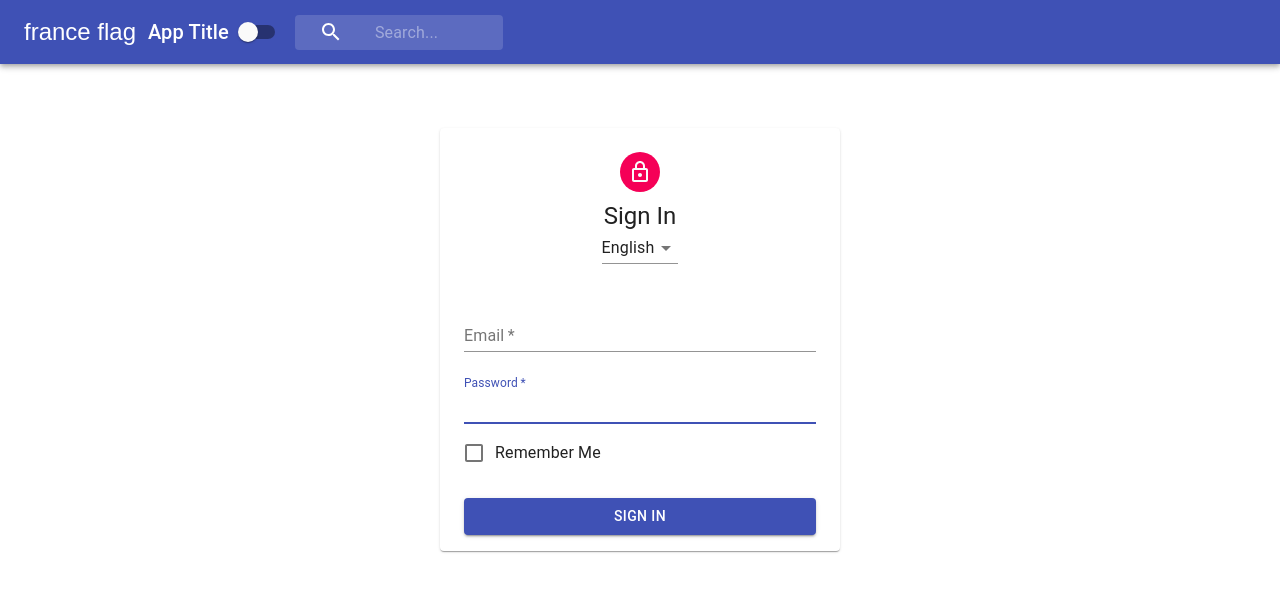
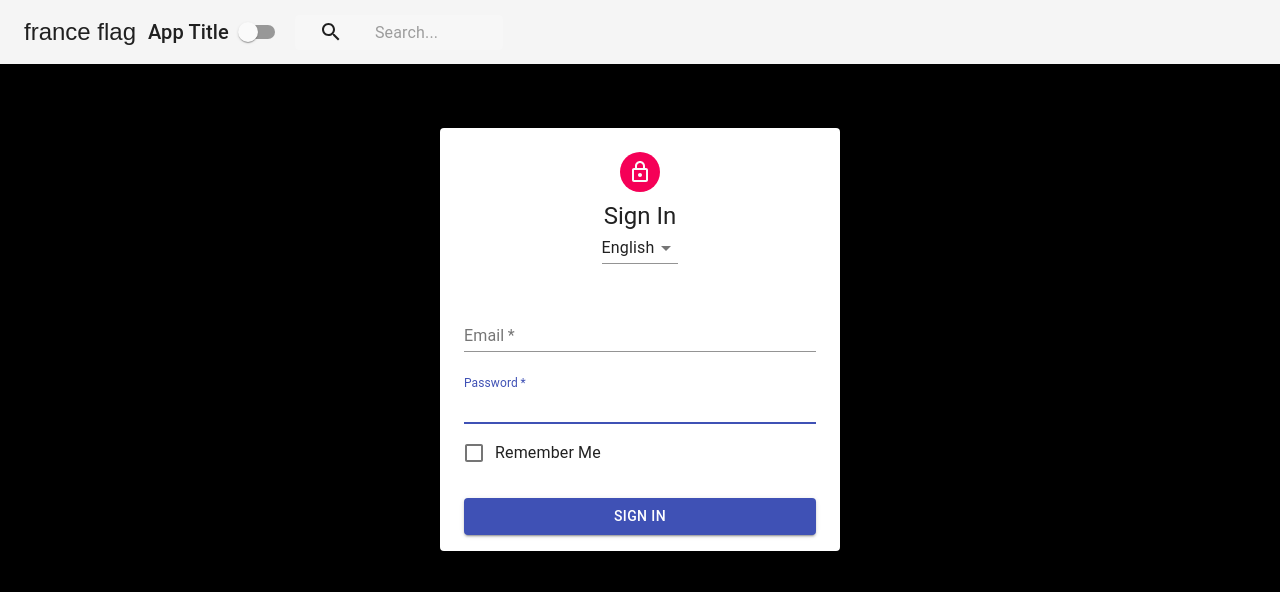
Before and after one commit to gustavo-camello/contextAPI, a React (Create React App) app: page / in a window 1280 px wide. Shown: the top 592 px of the page. Built offline with nearby package versions, Linux system fonts and the light colour scheme.

Commit message:
add context to PageContent component

```diff
--- a/src/NavBar.js
+++ b/src/NavBar.js
@@ -9,14 +9,18 @@
 import {withStyles} from "@material-ui/core/styles";
 import { Icon } from "@material-ui/core";
 import styles from "./styles/NavBarStyles";
+import {ThemeContext} from "./contexts/ThemeContext";
 
 
 class NavBar extends Component {
+    static contextType = ThemeContext;
+
     render () {
+        const {isDarkMode} = this.context;
         const {classes} = this.props;
         return (
             <div className={classes.root}>
-                <AppBar position="static" color="primary">
+                <AppBar position="static" color={isDarkMode ? "default" : "primary"}>
                     <Toolbar>
                         <IconButton className={classes.menuButton} color="inherit">
                             <span>france flag</span>
--- a/src/PageContent.js
+++ b/src/PageContent.js
@@ -1,9 +1,12 @@
 import React, {Component} from "react";
+import {ThemeContext} from "./contexts/ThemeContext";
 
 class PageContent extends Component {
+    static contextType = ThemeContext;
     render () {
+        const {isDarkMode} = this.context;
         const styles = {
-            backgroundColor: "white",
+            backgroundColor: isDarkMode ? "black" : "white",
             height: "100vh",
             width: "100vw"
         }
```
Also changed, not shown: 1 other file (tests, documents, lock files or other folders).
